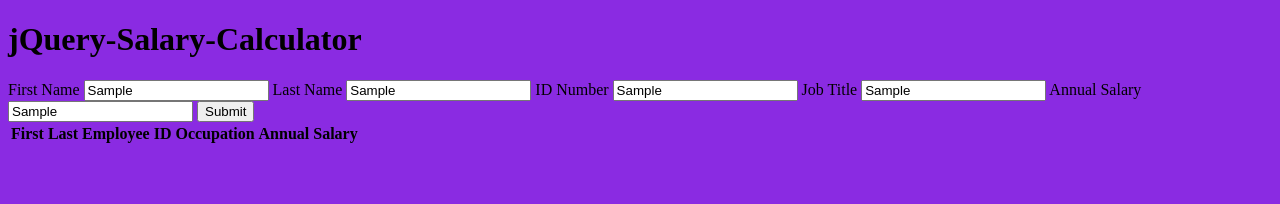
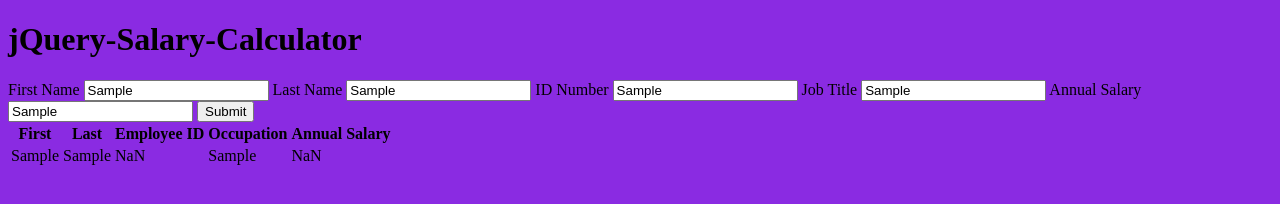
Before and after one commit to Johnshandsable/cullen-salary-calculator, a plain HTML site: page index.html in a window 1280 px wide. Both pictures are taken after typing "Sample", "Sample", "Sample", "Sample", "Sample" into the empty fields and a click on the button "Submit". Drawn offline with nearby package versions, Linux system fonts and the light colour scheme.

Commit message:
added employees to DOM upon input from user

```diff
--- a/index.html
+++ b/index.html
@@ -51,7 +51,7 @@
           <th>Annual Salary</th>
         </tr>
       </thead>
-
+      <tbody id="employeeInfo"></tbody>
       <!-- APPEND TO DOM USING jQuery
       <tbody>
           <tr>
--- a/scripts/script.js
+++ b/scripts/script.js
@@ -37,10 +37,31 @@ function collectInformation() {
   // console.log(employee);
   addToMonthlyCosts(annualSalary);
   employees.push(employee);
+  renderEmployees();
 }
 
 function addToMonthlyCosts(salary) {
   console.log('adding monthly costs up');
-  monthlyCosts += salary;
+  monthlyCosts += salary / 12; // salary represent annual income here
   console.log(monthlyCosts);
 }
+
+function renderEmployees() {
+  console.log('render employees');
+  let $employeeInfo = $('#employeeInfo');
+  $employeeInfo.empty();
+  // render to employeeInfo
+  for (let employee of employees) {
+    console.log(employee.firstName);
+    $employeeInfo.append(`
+      <tr>
+        <td>${employee.firstName}</td>
+        <td>${employee.lastName}</td>
+        <td>${employee.idNumber}</td>
+        <td>${employee.jobTitle}</td>
+        <td>${employee.annualSalary}</td>
+      </tr>
+  }
+  `);
+  }
+}
```
